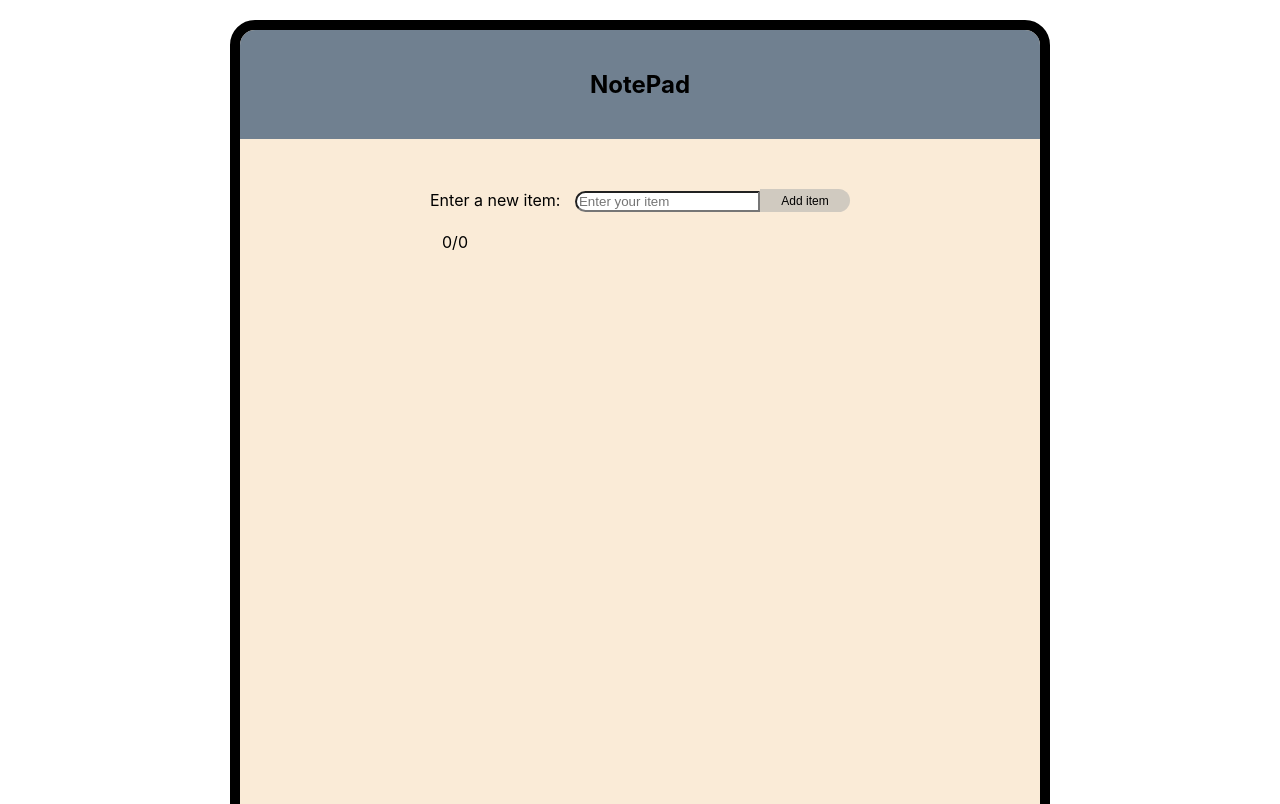
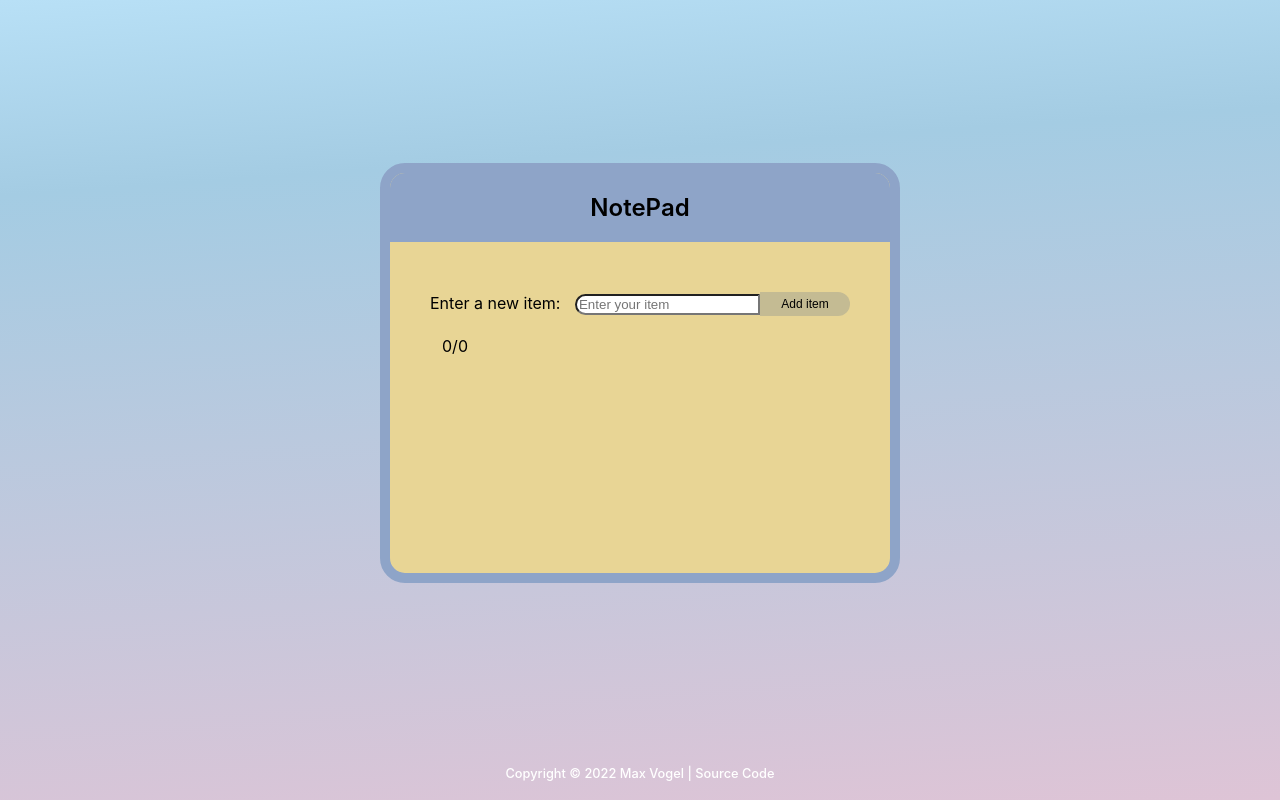
Before and after one commit to Mushbit/NotePad, a plain HTML site: page index.html in a window 1280 px wide. Shown: the top 804 px of the page. Drawn offline with Linux system fonts and the light colour scheme.

Commit message:
Initially tried freshening up the look a little, make it stand out. Scales as intended. background added. Footer added. Next, make notbook look like post-it.

```diff
--- a/index.html
+++ b/index.html
@@ -25,7 +25,18 @@
             <ul class="list"></ul>
         </div>
 
-  </div>
+      </div>
+
+      <footer>
+        <p>
+            Copyright ©
+            <script>
+              document.write(new Date().getFullYear())
+            </script>
+            <a href="https://github.com/Mushbit">Max Vogel</a> | <a href="https://github.com/Mushbit/NotePad">Source Code</a>
+        </p>
+    </footer>
+
   </body>
   <script src="script.js"></script>
 </html>
--- a/style.css
+++ b/style.css
@@ -1,34 +1,40 @@
 body {
+    box-sizing: border-box;
     display: flex;
-            justify-content: center;
     align-items: center;
+    flex-direction: column;
+    min-height: 100vh;
     margin: 0;
     padding: 0;
     font-family: -apple-system, BlinkMacSystemFont, 'Segoe UI', Roboto, Oxygen, Ubuntu, Cantarell, 'Open Sans', 'Helvetica Neue', sans-serif;
-
+    background: rgb(184,224,246);
+    background: linear-gradient(176deg, rgba(184,224,246,1) 0%, rgba(164,204,227,1) 22%, rgba(222,196,214,1) 100%);
+    padding-top: 30px;
 }
 
 .page {
-            display: flex;
+    /* display: flex; */
+    /* flex: 1 0 auto; */
     flex-direction: column;
-            justify-self: center;
-            width: 800px;
-            height: 1000px;
-            border: 10px solid black;
-            background-color: antiquewhite;
+
+    min-height: 400px;
+    min-width: 500px;
+    border: 10px solid #8EA4C8;
+    background-color: #E8D595;
     border-radius: 25px;
-            margin: 20px;
-
+    margin-top: auto;
+    margin-bottom: 30px;
+    overflow: hidden;
 }
 .header {
     display: flex;
     justify-content: center;
     align-items: center;
-            background-color: slategray;
-            padding: 40px 0;
+    color: black;
+    background-color: #8EA4C8;
+    padding: 20px 0;
     font-size: 24px;
-            font-weight: bolder;
-            border-radius: 15px 15px 0 0
+    font-weight: 600;
 }
 
 .input-section {
@@ -37,7 +43,6 @@
     align-items: center;
     padding-top: 50px;
     padding-bottom: 20px;
-;
 }
 
 .input {
@@ -89,7 +94,6 @@
     vertical-align: middle;
     border: 1px solid #ddd;
     appearance: none;
-            -webkit-appearance: none;
     outline: none;
     cursor: pointer;
 }
@@ -113,7 +117,6 @@
     font-size: 12px;
     min-width: 90px;
     height: 23.3333px;
-
     cursor: pointer
 }
 
@@ -140,3 +143,35 @@
     margin-left: 30px;
     margin-right: 30px;
 }
+
+/* Footer */
+
+footer {
+    color: white;
+    display: flex;
+    background-color: transparent;
+    padding: 0.4rem 0;
+    margin-top: auto;
+    min-width: 100%;
+    font-size: 0.8rem;
+    font-weight: 500;
+    justify-content: center;
+}
+
+footer a:link {
+    color: white;
+    text-decoration: none;
+}
+
+footer a:visited {
+    color: white;
+    text-decoration: none;
+}
+
+footer a:hover {
+text-decoration: underline;
+}
+
+footer a:active {
+    text-decoration: underline;
+}
```
Lines whose indentation alone changed are shown as unchanged.
